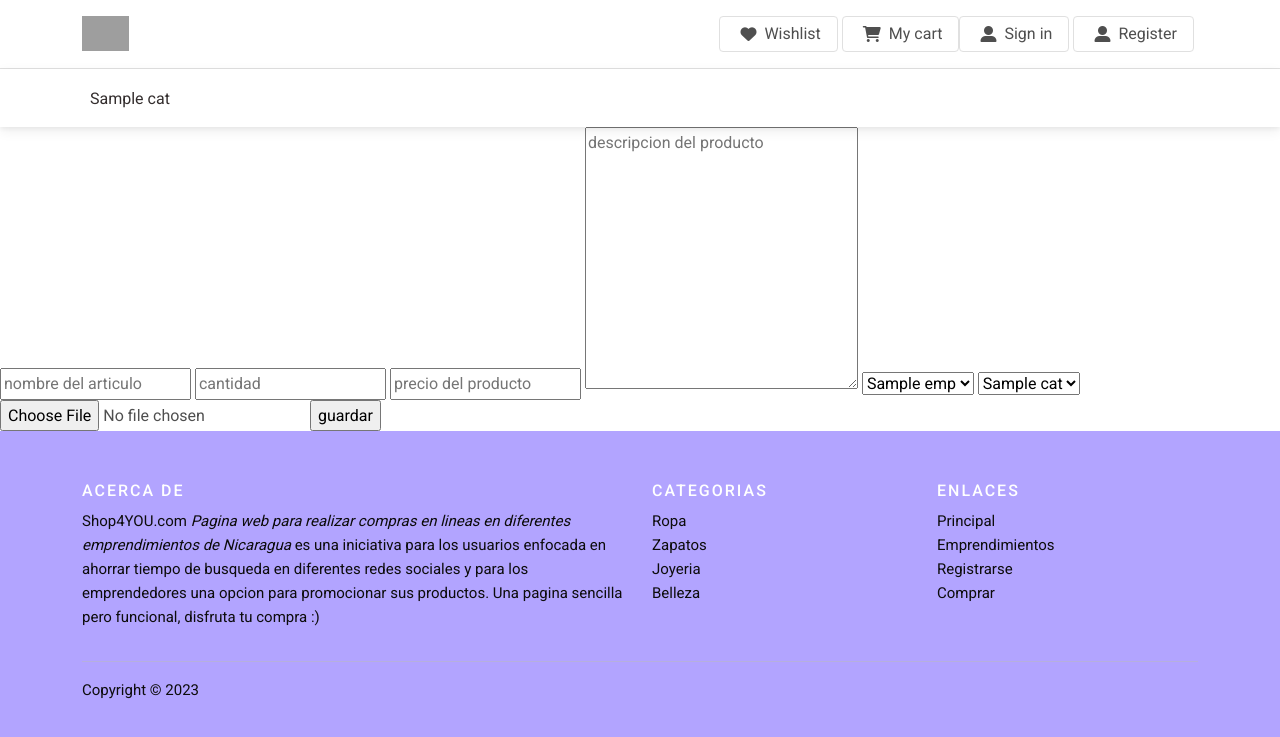
After one commit to angie11laleska/ecommerce, a Flask app: template templates/editarproducto.html in a window 1280 px wide. The commit adds this page. Shown: the top 737 px of the page. Run offline with Flask 3, Linux system fonts and the light colour scheme; the template is opened without the code that fills it: most values are stand-ins (such as "Sample title", 1, 10 or a date in 2020); some libraries are stand-ins or nearby versions; grey boxes are pictures that could not be loaded.

Commit message:
productos editar y eliminar done

```diff
--- a/app.py
+++ b/app.py
@@ -475,9 +475,41 @@ def addproductos():
 
     return render_template("addproducto.html", selectemp = resultadoemp, selectcat = resultadocat)
 
-@app.route("/admin/emp/editar/<int:id_producto>" , methods=["GET"])
+@app.route("/misproductos/eliminar/<int:id_producto>" , methods=["GET"])
 def eliminarProd(id_producto):
-    query = (text("delete from where id_repartidor= (:id)"))
+    query = (text("delete from producto where id_producto= (:id)"))
     db.execute(query,{"id":id_producto, "estado":False})
     db.commit()
     return redirect("/misproductos")
+
+@app.route("/misproductos/editar/<int:id_producto>", methods=["GET", "POST"])
+def producto_edit(id_producto):
+    if request.method == "POST":
+        idhidden = request.form.get("id_producto")
+        nombre = request.form.get("nombre")
+        cantidad = request.form.get("cantidad")
+        precio = request.form.get("precio")
+        descripcion = request.form.get("descripcion")
+
+        if nombre:
+            query1 = (text("UPDATE producto SET nombreProducto = :nombre, cant_producto = :cantidad, precioProducto = :precio, descripción = :descripcion WHERE id_producto = (:idhidden);"))
+            db.execute(query1,{"idhidden":idhidden, "nombre":nombre, "cantidad":cantidad, "precio":precio, "descripcion": descripcion})
+            print("nombre")
+        db.commit()
+        return redirect("/misproductos")
+    query = text("""select emprendimiento.id_emp, emprendimiento.nombre_emp from emprendimiento
+                    inner join persona on emprendimiento.id_persona = persona.id_persona
+                    where persona.id_persona = :idpersona""")
+
+    resultadoemp = db.execute(query,{"idpersona":session["user_id"]}).fetchall()
+    print(resultadoemp)
+
+    query2 = text("select * from categoria")
+    resultadocat = db.execute(query2).fetchall()
+
+
+    query3 = text("SELECT * FROM producto WHERE id_producto = :id_producto")
+    formulario = db.execute(query3,{"id_producto":id_producto}).fetchone()
+    producto = db.execute( text("select id_producto, nombreProducto from producto"))
+
+    return render_template("editarproducto.html", id_producto = int(id_producto),formulario = formulario, producto=producto, selectemp = resultadoemp, selectcat = resultadocat)
--- a/models.py
+++ b/models.py
@@ -28,7 +28,7 @@ def main ():
         nombreProducto VARCHAR(50),
         cant_producto INTEGER,
         precioProducto NUMERIC,
-        descripción TEXT,
+        descripcion TEXT,
         estado Boolean NOT NULL DEFAULT TRUE
         )"""
     )
--- /dev/null
+++ b/templates/editarproducto.html
@@ -0,0 +1,27 @@
+{% extends "layout.html" %}
+
+{% block title %}
+    Editar producto
+{% endblock %}
+
+{% block main %}
+<form action="/misproductos/editar/{{id_producto}}" method="post" enctype="multipart/form-data">
+    <input type="hidden" name="id_producto" value="{{id_producto}}">
+    <input type="text" name="nombre" placeholder="nombre del articulo">
+    <input type="number" name="cantidad" placeholder="cantidad">
+    <input type="number" name="precio" placeholder="precio del producto">
+    <textarea id="" cols="30" rows="10" name="descripcion" placeholder="descripcion del producto"></textarea>
+    <select name="idemp" id="">
+        {%for emp in selectemp %}
+        <option value="{{emp.id_emp}}">{{emp.nombre_emp}}</option>
+        {%endfor%}
+    </select>
+    <select name="idcat" id="">
+        {%for cat in selectcat %}
+        <option value="{{cat.id_categoria}}">{{cat.nombre_categoria}}</option>
+        {%endfor%}
+    </select>
+    <input type="file" name="producto_image" id="">
+    <input type="submit" value="guardar">
+</form>
+{%endblock %}
--- a/templates/misproductos.html
+++ b/templates/misproductos.html
@@ -38,8 +38,8 @@
                         {%endif%}
 
                         <th>
-                            <a href="/admin/emp/editar/{{i.id_emp}}" class="btn btn-primary"> Editar</a>
-                            <a href="/admin/emp/eliminar/{{i.id_emp}}" class="btn btn-danger"> Eliminar</a>
+                            <a href="/misproductos/editar/{{i.id_producto}}" class="btn btn-primary"> Editar</a>
+                            <a href="/misproductos/eliminar/{{i.id_producto}}" class="btn btn-danger"> Eliminar</a>
                         </th>
                     </tr>
                 {% endfor %}
```
